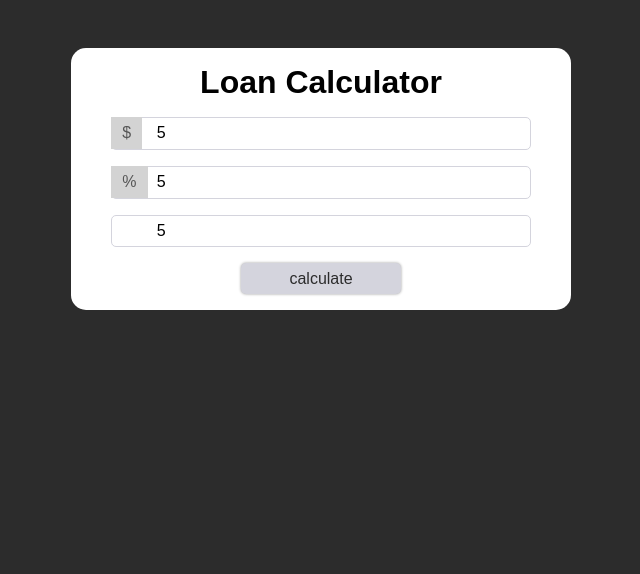
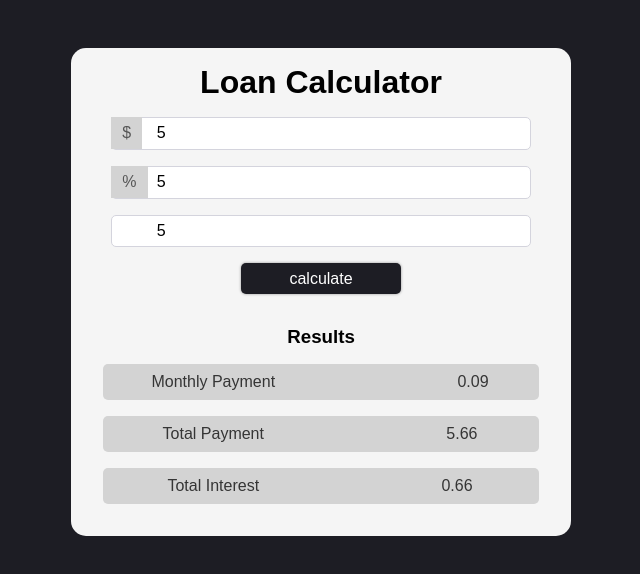
Before and after one commit to MaheshRath08/JS_Loan_Calculator, a plain HTML site: page index.html in a window 1280 px wide. Both pictures are taken after typing "5", "5", "5" into the empty fields and a click on the button "calculate". Shown: the whole page, without its empty margins (319-959 px from the left). Drawn offline with Linux system fonts and the light colour scheme.

Commit message:
initial commit

```diff
--- a/index.html
+++ b/index.html
@@ -10,13 +10,28 @@
 </head>
 <body>
     <div class="container">
-        <h1>Loan Calculator</h1>
-        <form action="#">
+        <div class="input-field">
+            <h1>Loan Calculator</h1>
             <label for="amt"><span>$</span><input type="number" id="amt" placeholder="Loan Amount"></label>
             <label for="i"><span>%</span><input type="number" id="i" placeholder="Interest"></label>
             <input type="number" id="y" placeholder="Years to pay">
             <input type="button" value="calculate" class="calcBtn">
-        </form>
+        </div>
+        <div class="result">
+            <h3>Results</h3>
+            <div class="res-val">
+                <span>Monthly Payment</span>
+                <input type="text" id="monthly">
+            </div>
+            <div class="res-val">
+                <span>Total Payment</span>
+                <input type="text" id="total">
+            </div>
+            <div class="res-val">
+                <span>Total Interest</span>
+                <input type="text" id="interest">
+            </div>
+        </div>
     </div>
 </body>
 </html>
--- a/main.js
+++ b/main.js
@@ -0,0 +1,41 @@
+const amt= document.getElementById("amt")
+const i= document.getElementById("i")
+const y= document.getElementById("y")
+const calcBtn = document.querySelector(".calcBtn")
+
+const monthlyEl = document.getElementById("monthly")
+const totalEl = document.getElementById("total")
+const interestEl = document.getElementById("interest")
+
+calcBtn.addEventListener("click", ()=>{
+
+    //checking the inputs
+    if(amt.value && i.value && y.value){
+        calcThat()
+        document.querySelector(".result").style.display = "block"
+    }
+})
+
+function calcThat(){
+    console.log("ghghg")
+
+    let p = parseFloat(amt.value)
+    let r = parseFloat(i.value)/100/12
+    let n = parseFloat(y.value)*12
+
+    let x = Math.pow((1+r), n)
+    let monthly = (p*r*x)/(x-1)
+
+    // testing
+    console.log(monthly.toFixed(2))
+
+    //display answers
+    if(isFinite(monthly)){
+        monthlyEl.value = monthly.toFixed(2)
+        totalEl.value = (monthly*n).toFixed(2)
+        interestEl.value = (monthly*n-p).toFixed(2)
+    }else{
+        alert("Something went wrong!!")
+    }
+
+}
--- a/style.css
+++ b/style.css
@@ -4,7 +4,7 @@
     font-family: sans-serif;
 }
 body{
-    background-color: #2c2c2c;
+    background-color: #1d1d24;
 }
 label{
     display: block;
@@ -26,7 +26,7 @@ label span{
     margin-top:3rem;
     width: 500px;
     padding: 1rem;
-    background-color: white;
+    background-color: whitesmoke;
     border-radius: 15px;
 }
 input[type="number"]{
@@ -47,8 +47,30 @@ input[type="number"]{
     padding: 0.4rem 3rem;
     cursor: pointer;
     border-radius: 5px;
-    background-color: #d4d4dd;
-    color: #2c2c2c;
+    background-color: #1d1d24;
+    color: white;
     border: none;
     box-shadow: 0 0 3px rgba(0, 0, 0, 0.4);
 }
+.result{
+    margin-top:2rem;
+    display: none;
+}
+.res-val{
+    margin: 1rem;
+    background-color: #d3d3d3;
+    padding: 0.5rem 0;
+    border-radius: 5px;
+}
+.res-val input{
+    background-color: #d3d3d3;
+    border: none;
+    text-align: right;
+    font-size: 1rem;
+    color: #353535;
+}
+.res-val span{
+    text-align: left;
+    font-size: 1rem;
+    color: #353535;
+}
```
